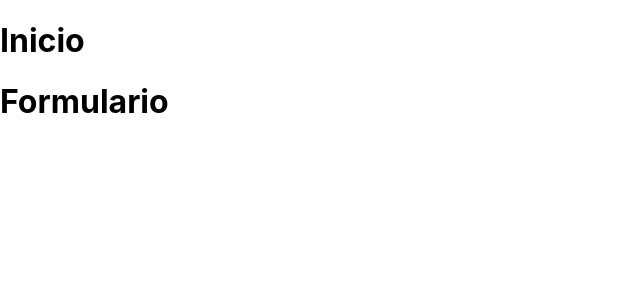
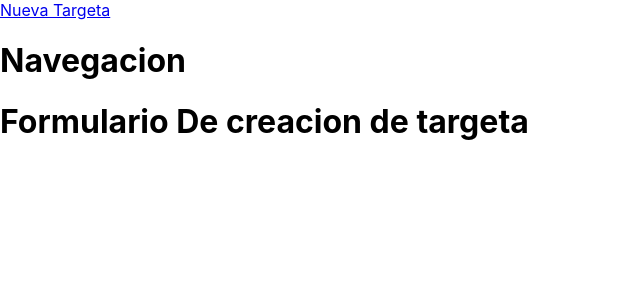
Before and after one commit to FerCorimayo/pilis-mod3-Corimayo-Yurquina, a React (Create React App) app: page /newCard in a window 1280 px wide. Shown: the top 300 px of the page, without its empty margins (0-640 px from the left). Built offline with nearby package versions, Linux system fonts and the light colour scheme.

Commit message:
agregacion de react router

```diff
--- a/src/App.js
+++ b/src/App.js
@@ -1,10 +1,18 @@
+import {Routes, Route} from 'react-router-dom'
+
 import Home from "./routes/Home/Home";
 import NewCard from "./routes/Card/CreationCard";
+import Navigation from "./routes/Navigation/Navigation";
+
 function App() {
   return (
     <div className="App">
-      <Home/>
-      <NewCard/>
+      <Routes>
+        <Route path='/' element={<Navigation/>}>
+          <Route index element={<Home/>}/>
+          <Route path='newCard' element={<NewCard/>}/>
+        </Route>
+      </Routes>
     </div>
   );
 }
--- /dev/null
+++ b/src/context/CardContex.js
@@ -0,0 +1 @@
+import { createContext } from "react";
--- a/src/index.js
+++ b/src/index.js
@@ -3,12 +3,17 @@ import ReactDOM from 'react-dom/client';
 import './index.css';
 import App from './App';
 import reportWebVitals from './reportWebVitals';
+import { BrowserRouter } from 'react-router-dom';
 
 const root = ReactDOM.createRoot(document.getElementById('root'));
 root.render(
+
   <React.StrictMode>
+    <BrowserRouter>
     <App />
+    </BrowserRouter>
   </React.StrictMode>
+
 );
 
 // If you want to start measuring performance in your app, pass a function
--- a/src/routes/Card/CreationCard.jsx
+++ b/src/routes/Card/CreationCard.jsx
@@ -1,7 +1,7 @@
 const  NewCard = () => {
     return (
         <>
-        <h1>Formulario</h1>
+        <h1>Formulario De creacion de targeta</h1>
         </>
     );
 };
--- /dev/null
+++ b/src/routes/Navigation/Navigation.jsx
@@ -0,0 +1,14 @@
+import { Link, Outlet } from 'react-router-dom';
+
+
+const Navigation = () => {
+    return (
+        <>
+        <Link to='newCard'>Nueva Targeta</Link>
+        <h1>Navegacion</h1>
+        <Outlet />
+        </>
+
+    );
+};
+export default Navigation;
```
